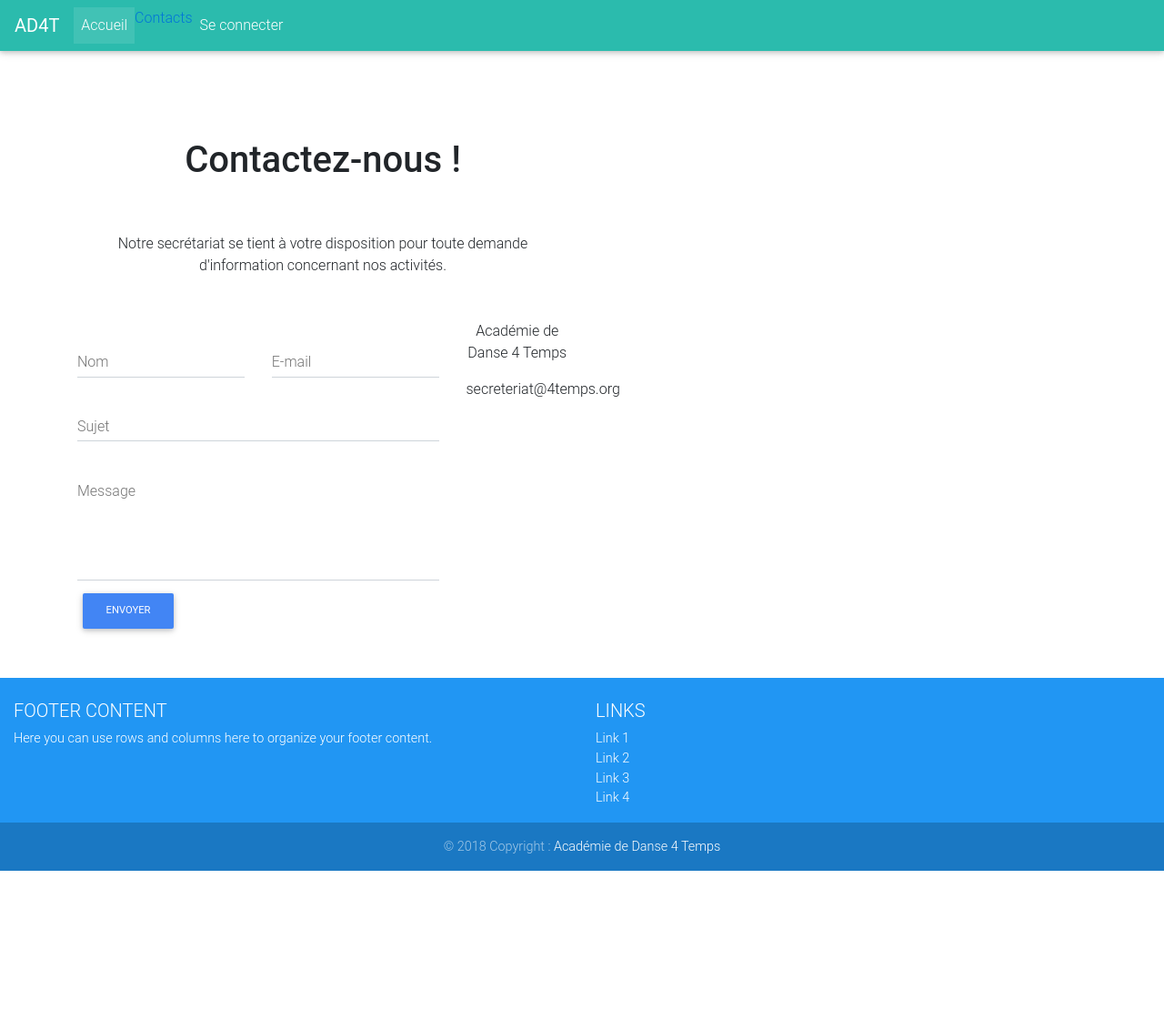
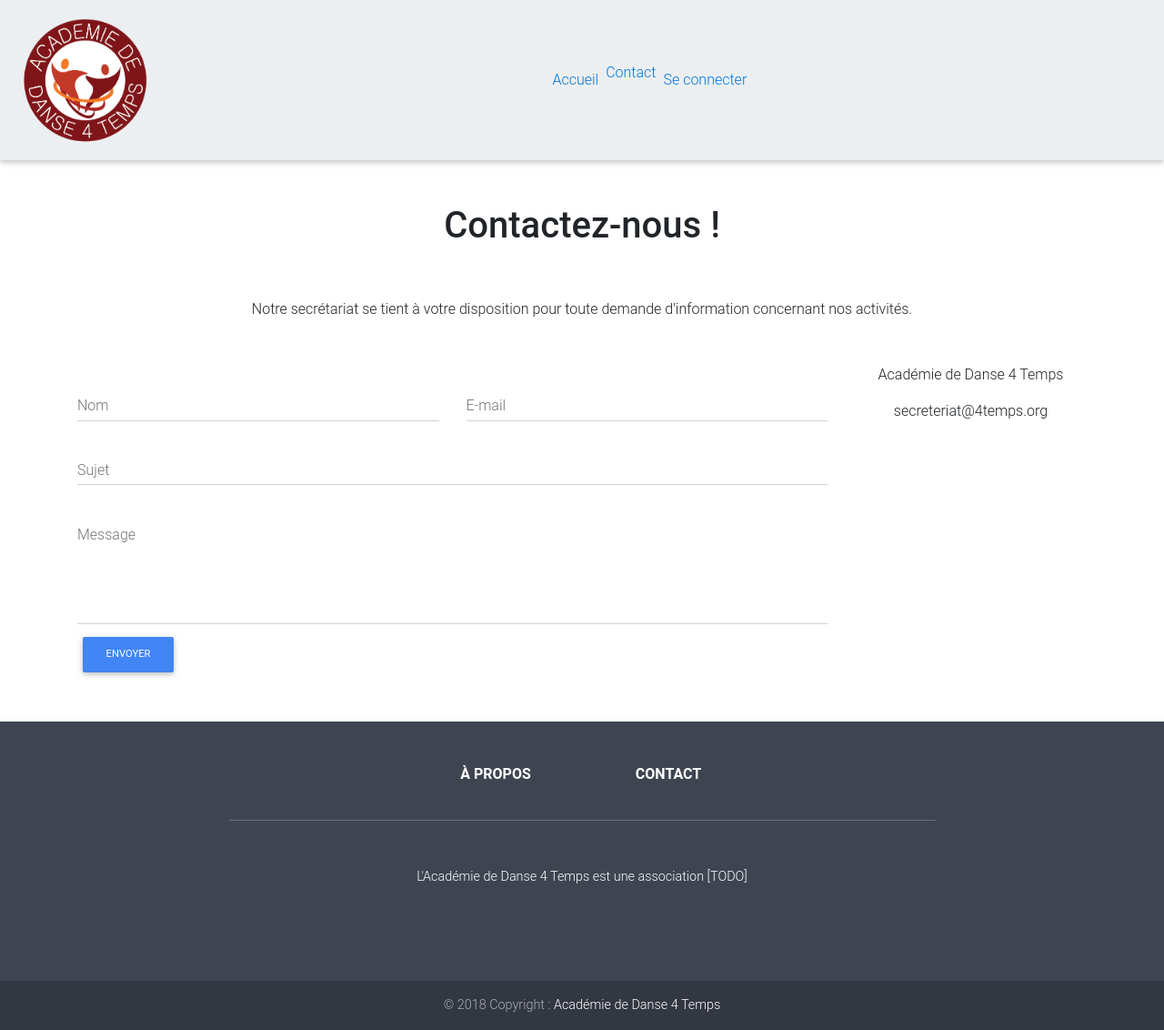
Before and after one commit to NicolasBellec/AD4T_site_web, a Django app: page /contacts/ in a window 1280 px wide. Shown: the whole page at 91% size. Before the commit the page ends 957 px from the top, so only its background shows below. Run offline with Django 3.2, Linux system fonts and the light colour scheme; some libraries are stand-ins or nearby versions; some web fonts are replaced.

Commit message:
menu et footer

```diff
--- a/templates/base.html
+++ b/templates/base.html
@@ -24,19 +24,20 @@
 
     <!--Main Navigation-->
     <header>
-
-        <nav class="navbar navbar-expand-lg navbar-dark default-color">
-            <a class="navbar-brand" href="/"><strong>AD4T</strong></a>
+        <nav class="navbar navbar-expand-lg blue-grey lighten-5">
+            <a class="navbar-brand" href="/">
+                <img src="{% static 'img/logo.png' %}" height="150" alt="">
+            </a>
             <button class="navbar-toggler" type="button" data-toggle="collapse" data-target="#navbarSupportedContent" aria-controls="navbarSupportedContent" aria-expanded="false" aria-label="Toggle navigation">
                 <span class="navbar-toggler-icon"></span>
             </button>
-            <div class="collapse navbar-collapse" id="navbarSupportedContent">
-                <ul class="navbar-nav mr-auto">
+            <div class="collapse navbar-collapse" id="navbarNavAltMarkup">
+                <ul class="navbar-nav m-auto">
                     <li class="nav-item active">
                         <a {% block home_active %} {% endblock %} class="nav-link" href="/">Accueil</a>
                     </li>
                     <li class="nav-item">
-                        <a {% block contacts_active %} {% endblock %} class="nav-link" href="/contacts/">Contacts</a>
+                        <a {% block contacts_active %} {% endblock %} class="nav-link" href="/contacts/">Contact</a>
                     </li>
 {% if user.is_authenticated %}
                     <li class="nav-item">
@@ -68,60 +69,84 @@
     </header>
     <!--Main Navigation-->
 
-    <div class="container">
+    <div class="container pb-5">
         <section id="content">
-            <div class="row my-5">
-                <div class="col-md-6">
 {% block content %}
 {% endblock %}
-                </div>
-            </div>
         </section>
     </div>
 
   <!--Footer-->
-  <footer class="page-footer font-small blue pt-4 mt-4">
+  <footer class="page-footer font-small stylish-color-dark pt-0">
 
       <!--Footer Links-->
-      <div class="container-fluid text-center text-md-left">
-          <div class="row">
+      <div class="container">
 
-              <!--First column-->
-              <div class="col-md-6">
-                  <h5 class="text-uppercase">Footer Content</h5>
-                  <p>Here you can use rows and columns here to organize your footer content.</p>
+          <!--Grid row-->
+          <div class="row pt-5 mb-3 text-center d-flex justify-content-center">
+
+              <!--Grid column-->
+              <div class="col-md-2 mb-3">
+                  <h6 class="text-uppercase font-weight-bold">
+                      <a href="/">À propos</a>
+                  </h6>
               </div>
-              <!--/.First column-->
+              <!--Grid column-->
 
-              <!--Second column-->
-              <div class="col-md-6">
-                  <h5 class="text-uppercase">Links</h5>
-                  <ul class="list-unstyled">
-                      <li>
-                          <a href="#!">Link 1</a>
-                      </li>
-                      <li>
-                          <a href="#!">Link 2</a>
-                      </li>
-                      <li>
-                          <a href="#!">Link 3</a>
-                      </li>
-                      <li>
-                          <a href="#!">Link 4</a>
-                      </li>
-                  </ul>
+              <!--Grid column-->
+              <div class="col-md-2 mb-3">
+                  <h6 class="text-uppercase font-weight-bold">
+                      <a href="/contacts">Contact</a>
+                  </h6>
               </div>
-              <!--/.Second column-->
+              <!--Grid column-->
+
           </div>
+          <!--Grid row-->
+
+          <hr class="rgba-white-light" style="margin: 0 15%;">
+
+          <!--Grid row-->
+          <div class="row d-flex text-center justify-content-center mb-md-0 mb-4">
+
+              <!--Grid column-->
+              <div class="col-md-8 col-12 mt-5">
+                  <p style="line-height: 1.7rem">L'Académie de Danse 4 Temps est une association [TODO]</p>
+
+              </div>
+              <!--Grid column-->
+
+          </div>
+          <!--Grid row-->
+
+          <hr class="clearfix d-md-none rgba-white-light" style="margin: 10% 15% 5%;">
+
+          <!--Grid row-->
+          <div class="row pb-3">
+
+              <!--Grid column-->
+              <div class="col-md-12">
+
+                  <div class="mb-5 flex-center">
+                      <!--Facebook-->
+                      <a class="fb-ic" href="#">
+                          <i class="fa fa-facebook fa-lg white-text mr-md-4"> </i>
+                      </a>
+                  </div>
+              </div>
+              <!--Grid column-->
+          </div>
+          <!--Grid row-->
+
       </div>
-      <!--/.Footer Links-->
+      <!--/Footer Links-->
 
       <!--Copyright-->
       <div class="footer-copyright py-3 text-center">
           © 2018 Copyright :
-          <a href="#"> Académie de Danse 4 Temps </a>
+          <a href="/"> Académie de Danse 4 Temps </a>
       </div>
-      <!--/.Copyright-->
+      <!--/Copyright-->
 
   </footer>
   <!--/.Footer-->
```
